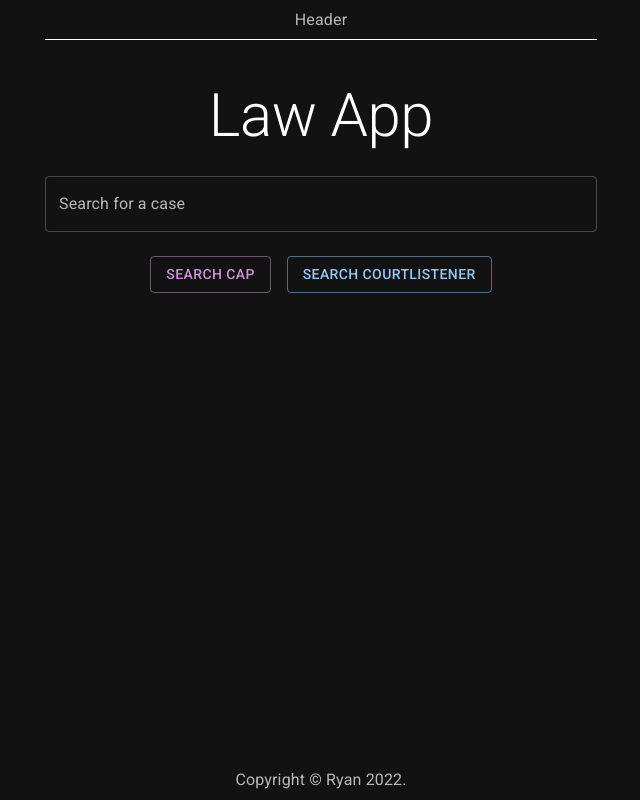
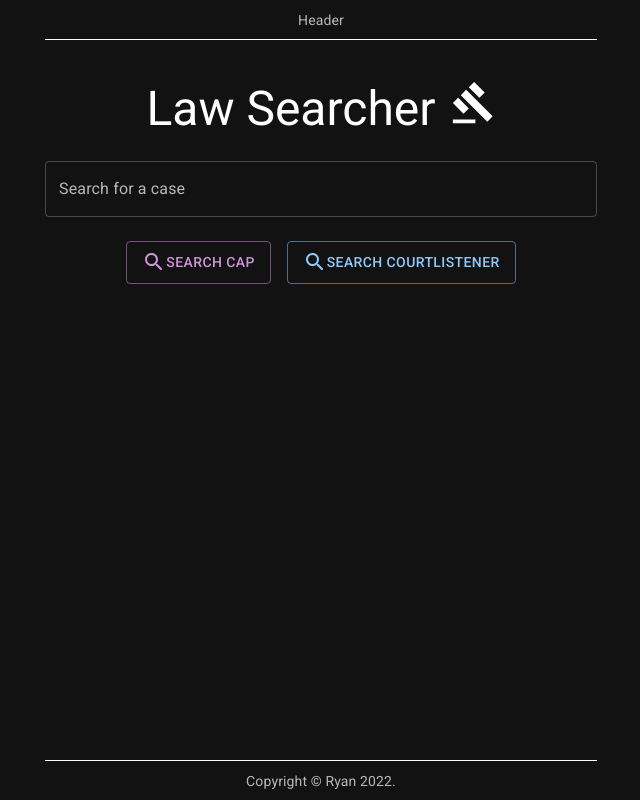
Before and after one commit to ryanv404/law-app, a React (Create React App) app: page / in a window 1280 px wide. Shown: the whole page, without its empty margins (319-959 px from the left). Built offline with nearby package versions, Linux system fonts and the light colour scheme.

Commit message:
styling updates

```diff
--- a/package.json
+++ b/package.json
@@ -15,6 +15,7 @@
     "@emotion/react": "^11.10.5",
     "@emotion/styled": "^11.10.5",
     "@fontsource/roboto": "^4.5.8",
+    "@mui/icons-material": "^5.11.0",
     "@mui/material": "^5.11.0",
     "axios": "^1.2.1",
     "react": "^18.2.0",
--- a/public/index.html
+++ b/public/index.html
@@ -9,7 +9,7 @@
       name="description"
       content="A law study app."
     />
-    <title>Law App</title>
+    <title>Law Searcher</title>
   </head>
   <body>
     <noscript>You need to enable JavaScript to run this app.</noscript>
--- a/src/components/Footer.js
+++ b/src/components/Footer.js
@@ -8,7 +8,11 @@
       sx={{
         flex: "none",
         height: "40px",
-        lineHeight: "40px"
+        lineHeight: "40px",
+        fontSize: "14px",
+        borderTop: "1px solid white",
+        overflow: "hidden",
+        marginTop: "40px"
       }}
     >
       {`Copyright © Ryan ${new Date().getFullYear()}.`}
--- a/src/components/Header.js
+++ b/src/components/Header.js
@@ -10,7 +10,8 @@
         height: "40px",
         lineHeight: "40px",
         borderBottom: "1px solid white",
-        marginBottom: "40px"
+        marginBottom: "40px",
+        fontSize: "14px"
       }}
     >
       Header
--- a/src/components/ListItem.js
+++ b/src/components/ListItem.js
@@ -7,12 +7,15 @@
   DialogContentText,
   DialogActions,
   Button,
-  Link} from "@mui/material";
+  Link,
+  Box,
+  Typography} from "@mui/material";
+import LocationOnSharpIcon from '@mui/icons-material/LocationOnSharp';
 import { useState } from "react";
 
-// const fortmatResponse = (res) => {
-//   return JSON.stringify(res, null, 2);
-// };
+const fortmatResponse = (res) => {
+  return JSON.stringify(res, null, 2);
+};
 
 const formatCase = (caseInfo) => {
   const searchEngine = caseInfo.hasOwnProperty("name_abbreviation") ? "CAP" : "CL";
@@ -35,6 +38,7 @@
 
 const SingleListItem = ({ data, idx }) => {
   const [open, setOpen] = useState(false);
+
   const handleClickOpen = () => {
     setOpen(true);
   };
@@ -46,16 +50,32 @@
   const listItemStyle = {
     padding: "10px",
     margin: "5px 0",
-    backgroundColor: bgColor
+    backgroundColor: bgColor,
+    display: "flex",
+    flexDirection: "column",
+    alignItems: "flex-start"
   };
   const [listItemTitle, listItemURL, listItemCourt] = formatCase(data);
 
   return (
-    <ListItem sx={listItemStyle}>
-      <ListItemText
-        primary={listItemTitle}
+    <>
+      <ListItem
+        sx={listItemStyle}
         onClick={handleClickOpen}
-      />
+      >
+        <ListItemText primary={listItemTitle} />
+        <Box
+          sx={{
+            display: "flex",
+            flexDirection: "row",
+            marginTop: "20px",
+            marginBottom: "10px"
+          }}
+          >
+          <LocationOnSharpIcon fontSize="small" />
+          <Typography variant="body2">{listItemCourt}</Typography>
+        </Box>
+      </ListItem>
       <Dialog
         open={open}
         keepMounted
@@ -65,8 +85,7 @@
         <DialogTitle>{listItemTitle}</DialogTitle>
         <DialogContent>
           <DialogContentText id="dialog-content" mb={4}>
-            {listItemCourt}
-            {/* <pre>{fortmatResponse(data)}</pre> */}
+            <pre>{fortmatResponse(data)}</pre>
           </DialogContentText>
           <Link
             href={listItemURL}
@@ -81,7 +100,7 @@
           <Button onClick={handleClose}>Close</Button>
         </DialogActions>
       </Dialog>
-    </ListItem>
+    </>
   )
 }
 
--- a/src/components/Search.js
+++ b/src/components/Search.js
@@ -1,6 +1,8 @@
 import { useState } from 'react';
 import { useQuery } from 'react-query';
 import { Button, TextField, Typography, Box } from '@mui/material';
+import GavelSharpIcon from '@mui/icons-material/GavelSharp';
+import SearchRoundedIcon from '@mui/icons-material/SearchRounded';
 import axios from 'axios';
 import Results from './Results';
 
@@ -56,13 +58,19 @@
   );
 
   return (
-    <>
+    <main>
       <Typography
         component="h1"
-        variant="h2"
+        variant="h3"
         align="center"
       >
-        Law App
+        Law Searcher
+        <GavelSharpIcon
+          sx={{
+            fontSize: "45px",
+            marginLeft: "15px",
+          }}
+        />
       </Typography>
       <Box
         component="form"
@@ -100,17 +108,21 @@
             type="submit"
             onClick={fetchCAP}
             sx={{
-              mr: 2
+              mr: 2,
+              py: 1
             }}
           >
-            Search CAP
+            <SearchRoundedIcon /> Search CAP
           </Button>
           <Button
             variant='outlined'
             type="submit"
             onClick={fetchCL}
+            sx={{
+              py: 1
+            }}
           >
-            Search CourtListener
+            <SearchRoundedIcon /> Search CourtListener
           </Button>
         </Box>
       </Box>
@@ -125,7 +137,7 @@
         && (!isLoadingCAP && !isLoadingCL)
         && <Results resultsList={searchResult} numResults={numResults} />
       }
-    </>
+    </main>
   )
 }
 
```
Also changed, not shown: 1 other file (tests, documents, lock files or other folders).
